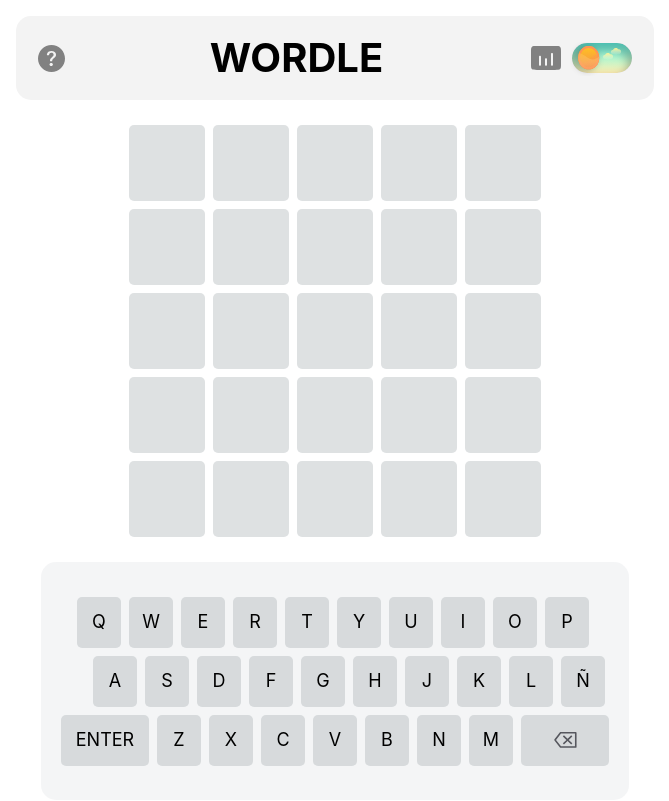
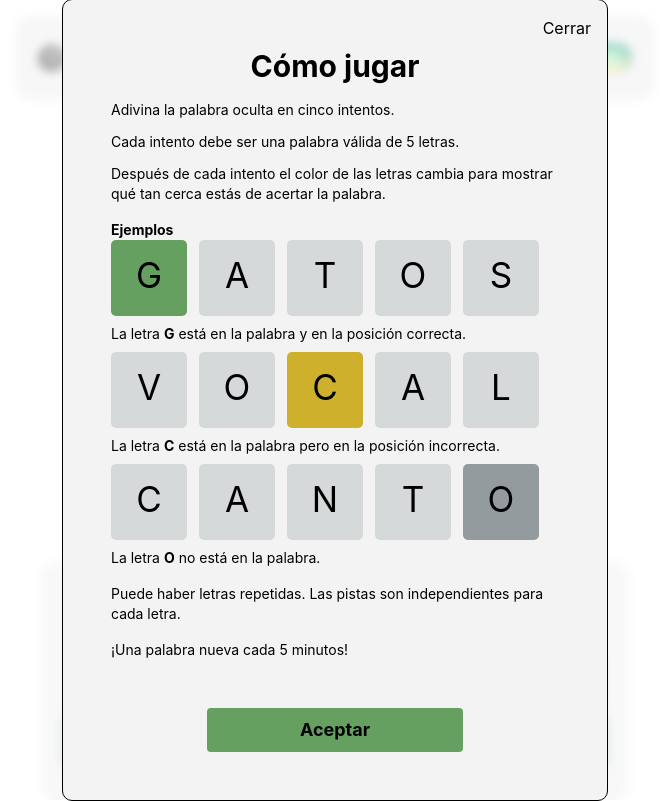
Before and after one commit to Quiquiriquin/wordle, a React (Create React App) app: page / in a window 1280 px wide. Shown: the whole page, without its empty margins (305-974 px from the left). Built offline with nearby package versions, Linux system fonts and the light colour scheme; no server answers.

Commit message:
Minor fixes

```diff
--- a/src/components/Instructions/Instructions.tsx
+++ b/src/components/Instructions/Instructions.tsx
@@ -4,7 +4,7 @@
 
 const Instructions = () => {
   return (
-    <div className='instructions'>
+    <div className='instructions color-black'>
       <div className='instructions--header text-center mb-4'>
         <label className='text-2xl sm:text-3xl font-bold'>Cómo jugar</label>
       </div>
--- a/src/components/Modal/Modal.tsx
+++ b/src/components/Modal/Modal.tsx
@@ -12,7 +12,7 @@
   return (
     <div className='backdrop'>
       <div className={clsx(['modal', 'bg-white-2'])}>
-        <div onClick={onClose} className='close-icon cursor-pointer'>
+        <div onClick={onClose} className='close-icon cursor-pointer color-black'>
           Cerrar
         </div>
         <div className='modal-container'>
@@ -21,7 +21,7 @@
             onPress={onClose}
             type='common'
             label='Aceptar'
-            className='color-white-2 bg-green-1 text-lg font-bold mt-8 mx-auto'
+            className='color-black-2 bg-green-1 text-lg font-bold mt-8 mx-auto'
           />
         </div>
       </div>
--- a/src/components/Modal/_modal.scss
+++ b/src/components/Modal/_modal.scss
@@ -6,7 +6,17 @@
     z-index: 5;
     top: 0;
     left: 0;
-    background: rgba($color: #fff, $alpha: 0.35);
+}
+
+.light {
+    .backdrop {
+        background: rgba($color: #fff, $alpha: 0.35);
+    }
+}
+.dark {
+    .backdrop {
+        background: rgba($color: #000, $alpha: 0.8);
+    }
 }
 
 .modal {
--- a/src/components/Statistics/StatisticsComponent.tsx
+++ b/src/components/Statistics/StatisticsComponent.tsx
@@ -7,8 +7,13 @@
 
   return (
     <>
-      <div className='modal--title font-bold max-[495px]:mb-8 mb-6 text-center'>Estadísticas</div>
-      <div className='flex justify-between mx-auto' style={{ minWidth: '80%', maxWidth: '80%' }}>
+      <div className='modal--title font-bold max-[495px]:mb-8 mb-6 text-center color-black'>
+        Estadísticas
+      </div>
+      <div
+        className='flex justify-between mx-auto color-black'
+        style={{ minWidth: '80%', maxWidth: '80%' }}
+      >
         <div className='modal--score text-center mb-12'>
           <label className='block font-bold text-2xl sm:text-3xl'>
             {(losses || 0) + (wins || 0)}
@@ -20,7 +25,7 @@
           <label className='block text-lg sm:text-xl'>Ganadas</label>
         </div>
       </div>
-      <div className='modal--next-word flex flex-col items-center'>
+      <div className='modal--next-word flex flex-col items-center color-black'>
         <label className='block'>Siguiente palabra</label>
         <Countdown />
       </div>
--- a/src/pages/Main/Main.tsx
+++ b/src/pages/Main/Main.tsx
@@ -91,6 +91,10 @@
     if (!localStorage.getItem('time_to_add')) {
       localStorage.setItem('time_to_add', '302000')
     }
+    if (!localStorage.getItem('first_time')) {
+      localStorage.setItem('first_time', 'false')
+      setTriggerModal('help')
+    }
   }, [])
 
   return (
```
